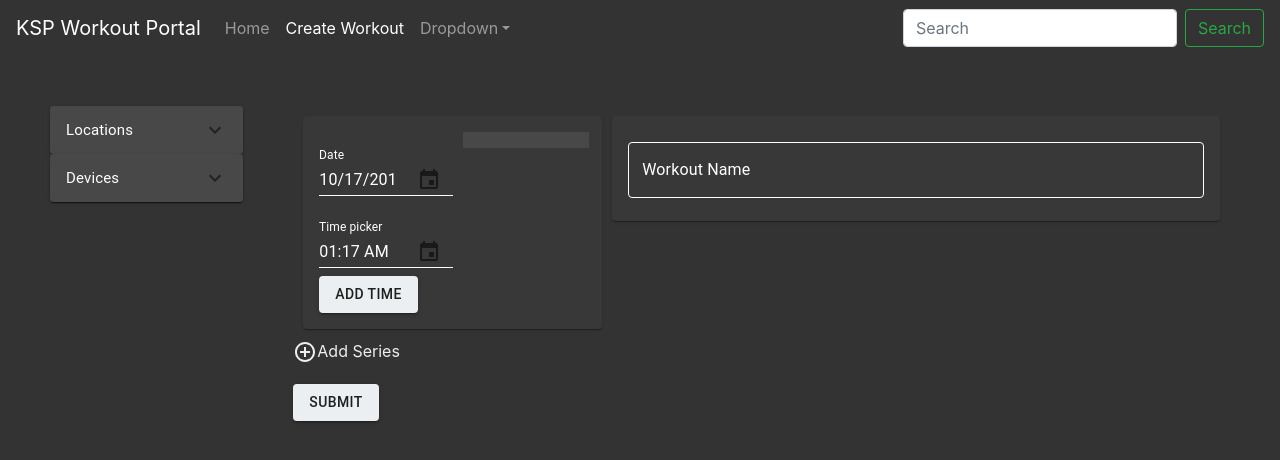
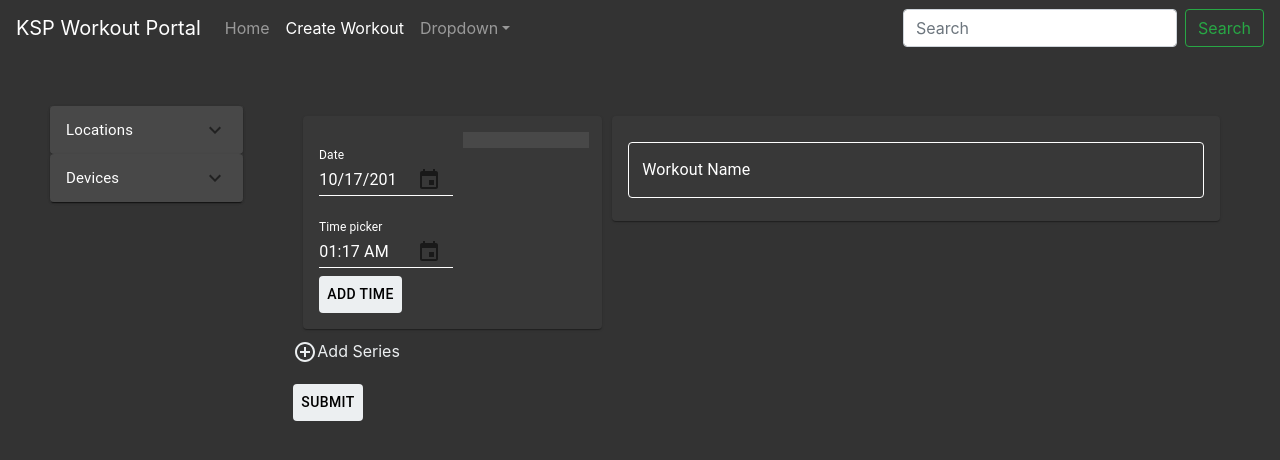
Before and after one commit to ajmeier29/ksp-gym-portal-react, a React (Create React App) app: page /create-workout/Create-Workout-Form in a window 1280 px wide. Shown: the top 460 px of the page. Built offline with nearby package versions, Linux system fonts and the light colour scheme.

Commit message:
Standardized form buttons

```diff
--- a/src/create-workout/Create-Workout-Form.js
+++ b/src/create-workout/Create-Workout-Form.js
@@ -27,7 +27,7 @@ import { getOptions, alertmessage, parseJSON } from '../api/api-calls';
 import { makeStyles } from '@material-ui/core/styles';
 import DeleteIcon from '@material-ui/icons/Delete';
 import { removeFromArrayByIndex, toTwelveHourTimeShort } from '../tools/tools';
-import DialogBox from '../tools/react-tools';
+import { DialogBox, FormButtons } from '../tools/react-tools';
 
 // TEMP, NEED TO REMOVE
 // REPLACE WITH WEB API CALL
@@ -338,7 +338,7 @@ const CreateWorkoutEntryForm = props => {
               </>
             ))}
           </div>
-          <ThemeProvider theme={iconTheme}>
+          {/* <ThemeProvider theme={iconTheme}>
             <Button
               variant="contained"
               color="primary"
@@ -346,12 +346,11 @@ const CreateWorkoutEntryForm = props => {
               onClick={handleSubmit}
             >
               Submit
-            </Button>
+            </Button> */}
+          <FormButtons onClick={handleSubmit}>Submit</FormButtons>
           <DialogBox
             dialogTitle={'Submit Workout'}
-              dialogContentText={
-                'Are you sure you want to submit this workout?'
-              }
+            dialogContentText={'Are you sure you want to submit this workout?'}
             buttonInfo={[
               {
                 text: 'Cancel',
@@ -364,7 +363,7 @@ const CreateWorkoutEntryForm = props => {
             ]}
             open={dialogOpen}
           />
-          </ThemeProvider>
+          {/* </ThemeProvider> */}
         </div>
       </div>
     </>
@@ -473,15 +472,9 @@ const WorkoutSelectors = props => {
                     selectedDate={props.selectedTime}
                     handleDateChange={props.handleTimeChange}
                   />
-
-                  <Button
-                    variant="contained"
-                    color="primary"
-                    className={classes.button}
-                    onClick={props.handleAllSelctedTimesChange}
-                  >
+                  <FormButtons onClick={props.handleAllSelctedTimesChange}>
                     Add Time
-                  </Button>
+                  </FormButtons>
                 </div>
               </div>
               <div className={classes.filterSelectorGrid2}>
--- a/src/tools/react-tools.js
+++ b/src/tools/react-tools.js
@@ -12,7 +12,7 @@ import PropTypes from 'prop-types';
 import { makeStyles } from '@material-ui/styles';
 import { ThemeProvider } from '@material-ui/styles';
 import { createMuiTheme } from '@material-ui/core';
-import { grey, blue } from '@material-ui/core/colors';
+import { grey, blueGrey } from '@material-ui/core/colors';
 
 const CSSDialog = withStyles({
   root: {
@@ -48,7 +48,7 @@ const CSSDialogActions = withStyles({
   }
 })(DialogActions);
 
-const CSSButton = withStyles({
+const DialogButtons = withStyles({
   root: {
     'background-color': '#383838',
     '&.MuiButton-text': {
@@ -76,7 +76,7 @@ const DialogBox = props => {
         <CSSDialogActions>
           {props.buttonInfo.map(x => (
             <>
-              <CSSButton onClick={x.handle}>{x.text}</CSSButton>
+              <DialogButtons onClick={x.handle}>{x.text}</DialogButtons>
             </>
           ))}
         </CSSDialogActions>
@@ -94,4 +94,19 @@ DialogBox.propTypes = {
   buttonInfo: PropTypes.array
 };
 
-export default DialogBox;
+const FormButtons = withStyles({
+  root: {
+    'background-color': blueGrey[50],
+    '&.MuiButton-text': {
+      color: 'black'
+    },
+    '&:focus': {
+      outline: 'none'
+    },
+    '&:hover': {
+      backgroundColor: 'lightgrey'
+    }
+  }
+})(Button);
+
+export { DialogBox, FormButtons };
```
Also changed, not shown: src/workouts/workout-view.js (added, +10 -0 lines). Lines whose indentation alone changed are shown as unchanged.
